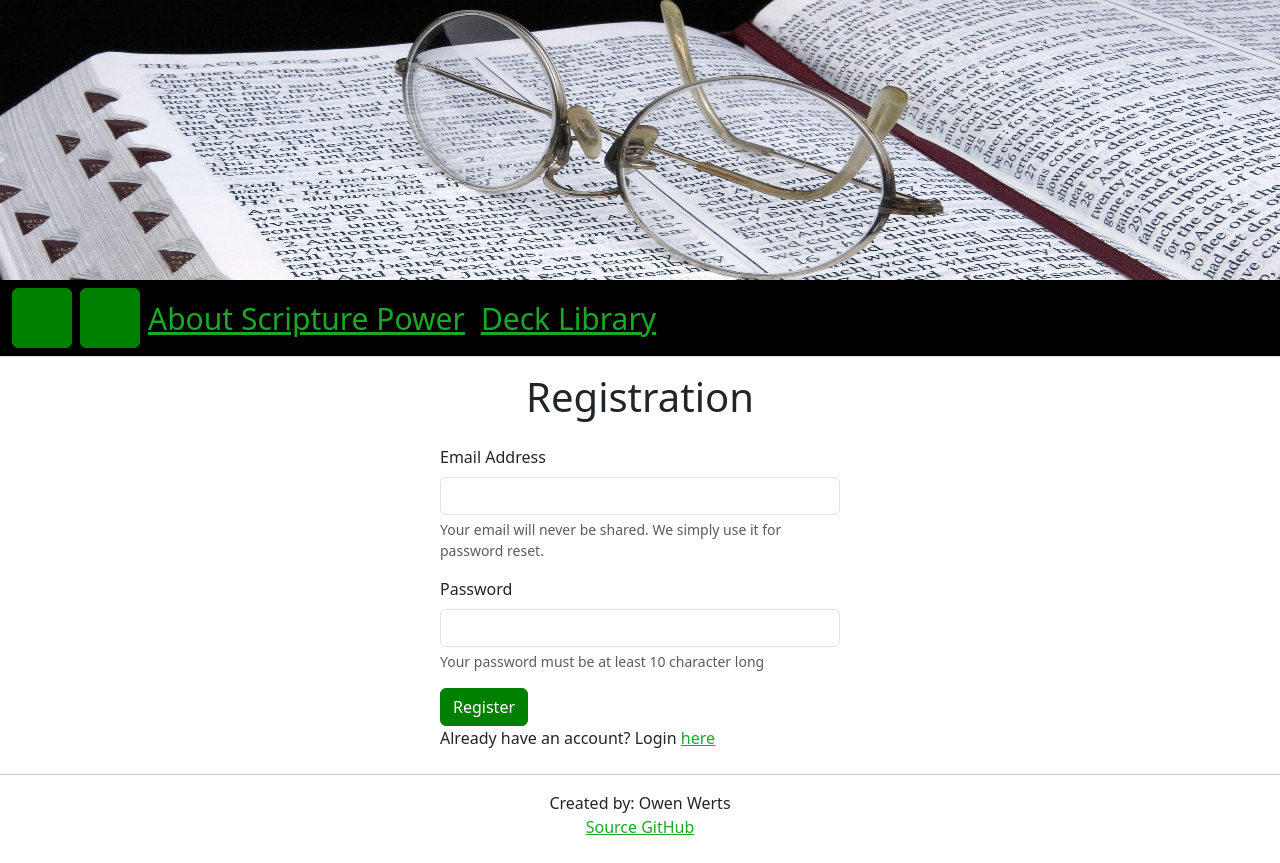
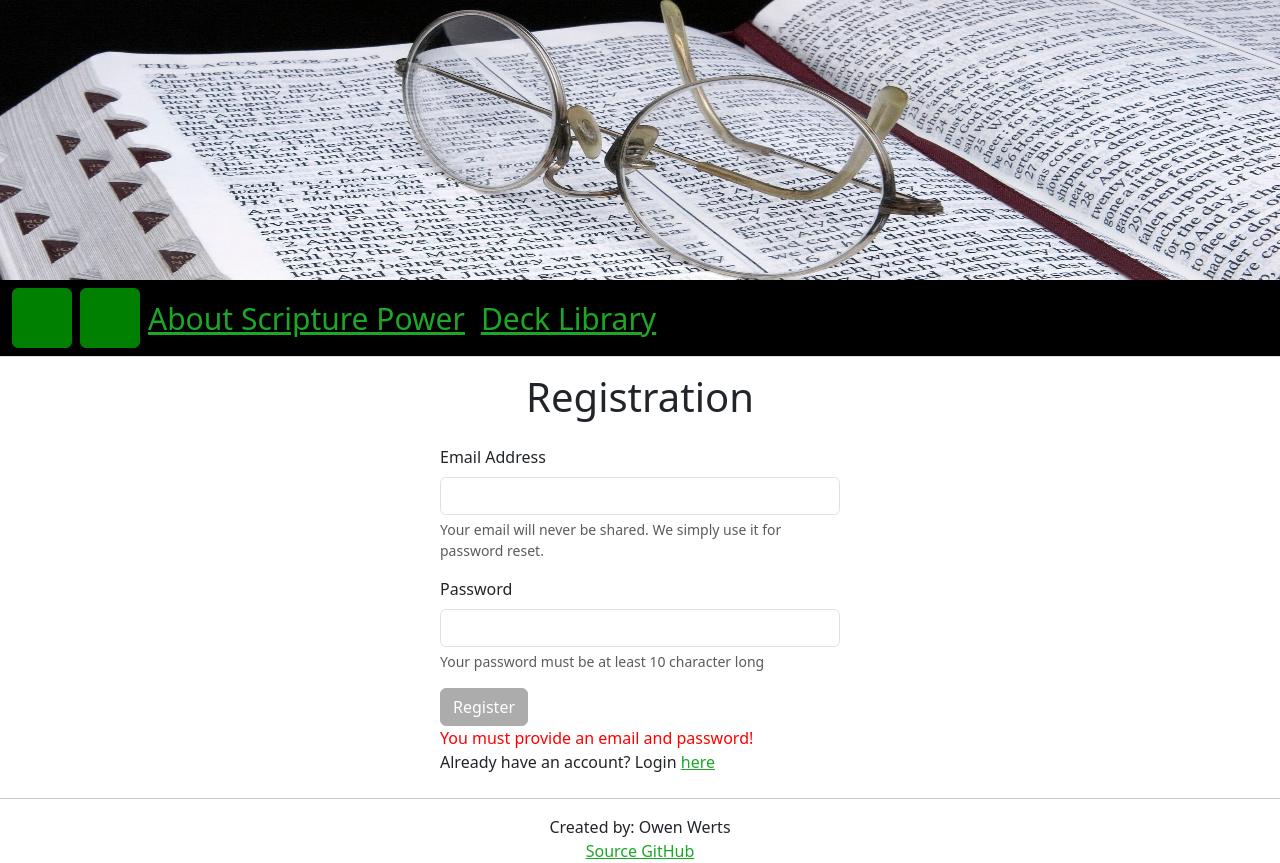
Before and after one commit to SimicNinja/Scripture-Power-Index, a React app: page /register in a window 1280 px wide. Before the commit the page ends 839 px from the top, so only its background shows below. Built offline with nearby package versions, Linux system fonts and the light colour scheme; the HTML template or start-up script is replaced by a standard one.

Commit message:
Modified login & registration pages to disable submit buttons and provide error message if all fielields are not filled.

```diff
--- a/src/app.css
+++ b/src/app.css
@@ -28,6 +28,12 @@
     color: white;
     background-color: green;
     border-color: green;
+}
+
+.btn:disabled
+{
+    background-color: gray;
+    border-color: gray;
 }
 
 #toggleButton, #profileButton, #notificationButton
@@ -75,6 +81,11 @@
     color: lightgreen !important;
 }
 
+.error
+{
+    color: red;
+}
+
 h1
 {
     font-size: 2.5em;
--- a/src/user_management/login.jsx
+++ b/src/user_management/login.jsx
@@ -20,6 +20,7 @@ export function Login(props)
 	<main>
         <h1 className = "text-center my-3">Scripture Power Login</h1>
 
+		{/* Mobile Version */}
         <div className = "d-sm-none px-4 py-2">
 			<div>
 				<div>
@@ -35,12 +36,16 @@ export function Login(props)
 					<div id = "passwordHelp" className = "form-text">Your password must be at least 10 character long</div>
 				</div>
 				<div className = "mt-3">
-					<Button variant = "primary" onClick = {() => loginUser()}>Login</Button>
+					<Button variant = "primary" onClick = {() => loginUser()} disabled = {!email || !password}>Login</Button>
+				</div>
+				<div>
+					{(!email || !password) && <span className = "error">You must provide an email and password!</span>}
 				</div>
 				<span>Don't have a login yet? Register <NavLink className = "page-link" to = "register">here</NavLink></span>
 			</div>
 		</div>
 
+		{/* Desktop Version */}
 		<div className = "d-none d-sm-block mx-auto py-2" style = {{width: "400px"}}>
 			<div>
 				<div>
@@ -56,7 +61,10 @@ export function Login(props)
 					<div id = "passwordHelp" className = "form-text">Your password must be at least 10 character long</div>
 				</div>
 				<div className = "mx-auto mt-3" style = {{width: "40vw"}}>
-					<Button variant = "primary" onClick = {() => loginUser()}>Login</Button>
+					<Button variant = "primary" onClick = {() => loginUser()} disabled = {!email || !password}>Login</Button>
+				</div>
+				<div>
+					{(!email || !password) && <span className = "error">You must provide an email and password!</span>}
 				</div>
 				<span>Don't have a login yet? Register <NavLink className = "page-link" to = "/register">here</NavLink></span>
 			</div>
--- a/src/user_management/registration.jsx
+++ b/src/user_management/registration.jsx
@@ -36,7 +36,10 @@ export function Registration(props)
 					<div id = "passwordHelp" className = "form-text">Your password must be at least 10 character long</div>
 				</div>
 				<div className = "mt-3">
-					<Button variant = "primary" onClick = {() => createUser()}>Register</Button>
+					<Button variant = "primary" onClick = {() => createUser()} disabled = {!email || !password}>Register</Button>
+				</div>
+				<div>
+					{(!email || !password) && <span className = "error">You must provide an email and password!</span>}
 				</div>
 				<span>Already have an account? Login <NavLink className = "page-link" to = "/login">here</NavLink></span>
 			</div>
@@ -58,7 +61,10 @@ export function Registration(props)
 					<div id = "passwordHelp" className = "form-text">Your password must be at least 10 character long</div>
 				</div>
 				<div className = "mt-3">
-					<Button variant = "primary" onClick = {() => createUser()}>Register</Button>
+					<Button variant = "primary" onClick = {() => createUser()} disabled = {!email || !password}>Register</Button>
+				</div>
+				<div>
+					{(!email || !password) && <span className = "error">You must provide an email and password!</span>}
 				</div>
 				<span>Already have an account? Login <NavLink className = "page-link" to = "/login">here</NavLink></span>
 			</div>
```
